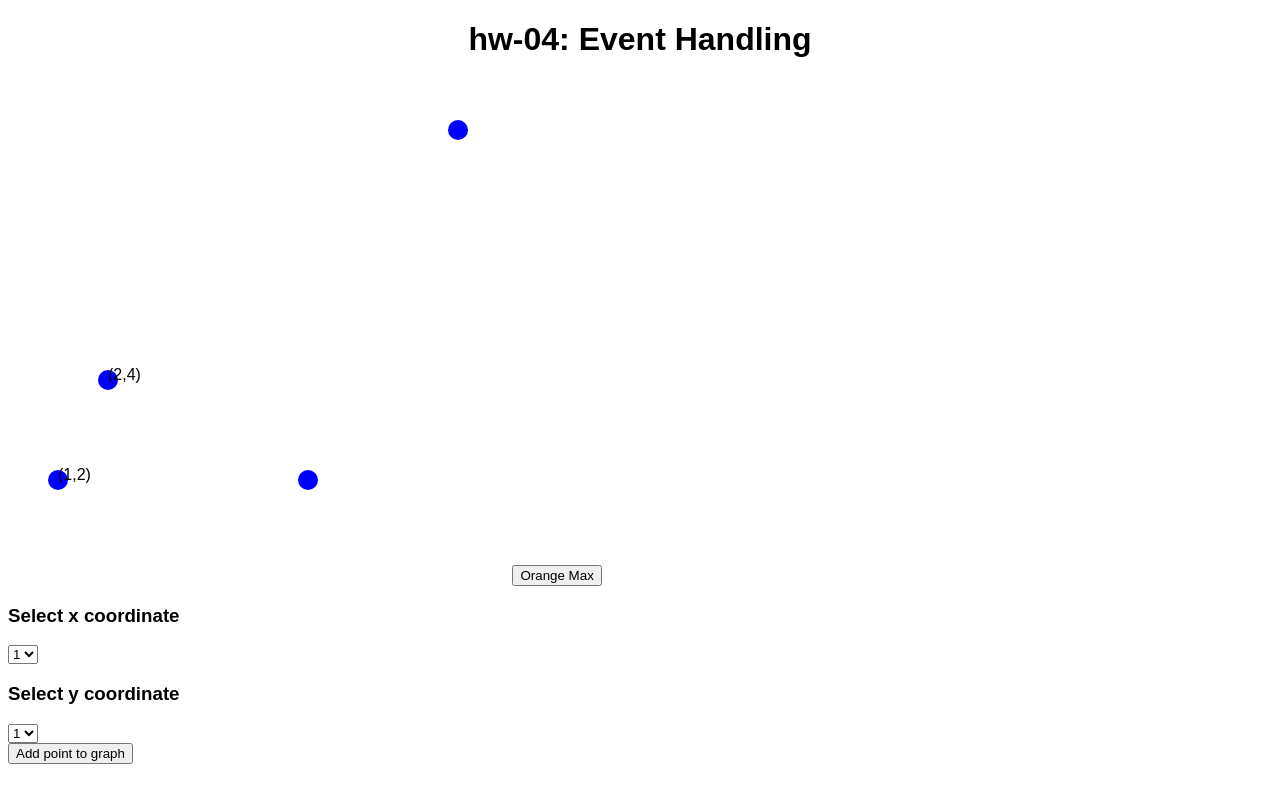
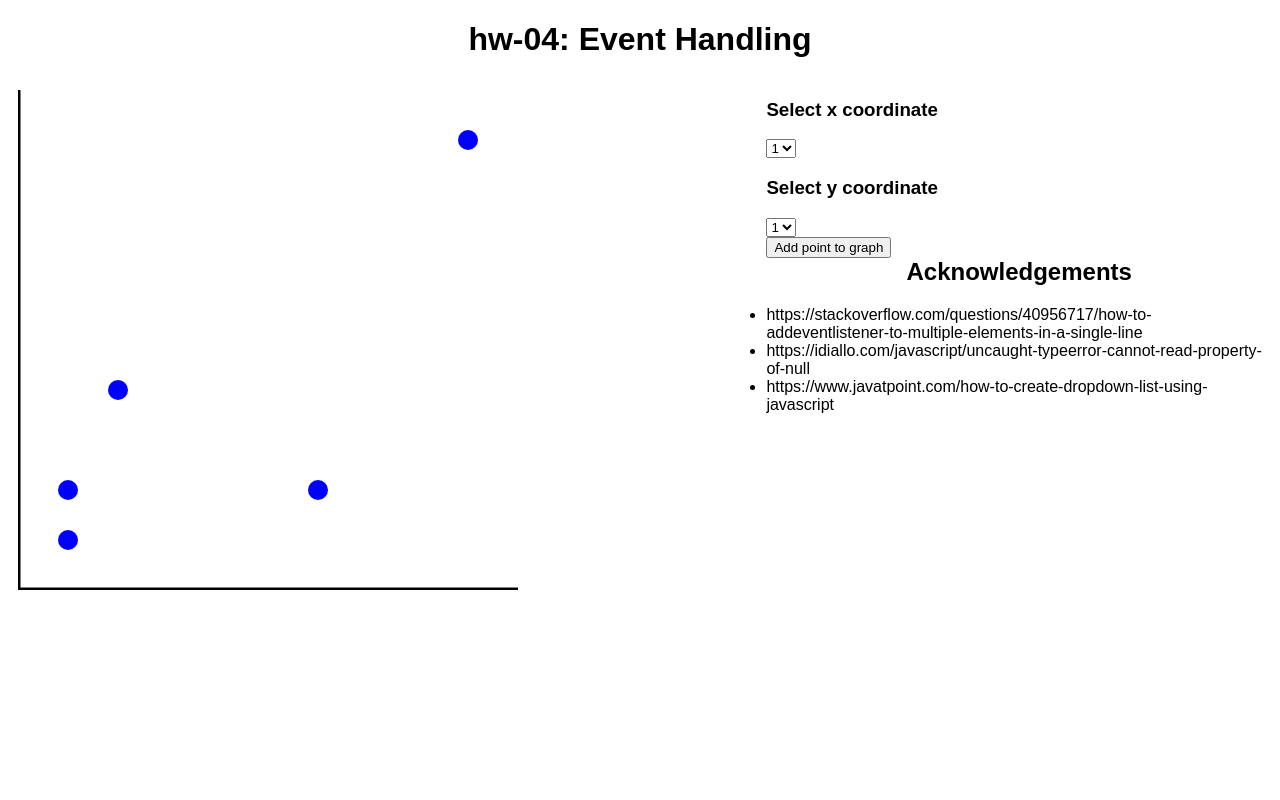
Before and after one commit to DS4200-S23-Class/hw-04-mahek-vedant, a plain HTML site: page index.html in a window 1280 px wide. Both pictures are taken after a click on the button "Add point to graph". Drawn offline with Linux system fonts and the light colour scheme.

Commit message:
fixed axis

```diff
--- a/index.html
+++ b/index.html
@@ -17,45 +17,59 @@
 <h1 class="centered"> hw-04: Event Handling </h1>
 
 
-<div class="left">
-    <div>
+<div class="column left">
+    <div class="gen">
 
         <svg id="frame">
-            <circle cx="50" cy="400" r="10"/>
-            <text x="50" y="400">(1,2)</text>
-            <circle cx="100" cy="300" r="10"/>
-            <text x="100" y="300">(2,4)</text>
-            <circle cx="300" cy="400" r="10"/>
-            <circle cx="450" cy="50" r="10"/>
+            <line x1="0" y1="500" x2="500" y2="500" stroke="black" stroke-width="5px"/>
+            <line x1="0" y1="0" x2="0" y2="500" stroke="black" stroke-width="5px"/>
+            <circle cx="50" cy="400" r="10" class="point"/>
+            <circle cx="100" cy="300" r="10" class="point"/>
+            <circle cx="300" cy="400" r="10" class="point"/>
+            <circle cx="450" cy="50" r="10" class="point"/>
         </svg>
-
-        <button type="button" id="subButton2">Orange Max</button>
 
     </div>
 </div>
 
-  <div class="right">
+  <div class="column right">
     <div class="dropdown">
         <h3> Select x coordinate</h3>
         <select id="x">
-        <option value = "1"> 1 </option>
-        <option value = "2"> 2 </option>
-        <option value = "3"> 3 </option>
+            <script>
+                for (let i = 1; i <= 9; i++) {
+                    document.write("<option value='" + i + "'>" + i + "</option>");
+                }
+            </script>
     </select>
     </div>
 
     <div class="dropdown">
         <h3> Select y coordinate</h3>
         <select id="y">
-        <option value = "1"> 1 </option>
-        <option value = "2"> 2 </option>
-        <option value = "3"> 3 </option>
+            <script>
+                for (let i = 1; i <= 9; i++) {
+                    document.write("<option value='" + i + "'>" + i + "</option>");
+                }
+            </script>
     </select>
     </div>
 
     <button type="button" id="point-button">Add point to graph</button>
 
+    <p id="output" style="display: none;"></p>
 
+
+</div>
+
+<h2 class="centered"> Acknowledgements </h2>
+<div>
+    <ul>
+        <li>https://stackoverflow.com/questions/40956717/how-to-addeventlistener-to-multiple-elements-in-a-single-line</li>
+        <li>https://idiallo.com/javascript/uncaught-typeerror-cannot-read-property-of-null</li>
+        <li>https://www.javatpoint.com/how-to-create-dropdown-list-using-javascript</li>
+
+    </ul>
 </div>
 
 
--- a/main.js
+++ b/main.js
@@ -1,21 +1,42 @@
 
 
-document.getElementById("point-button").button.addEventListener("click", function() {
-    let xval = document.getElementById("x").value;
-    let yval = document.getElementById("y").value;
+window.onload = function() {
+    document.getElementById("point-button").addEventListener("click", function() {
+        let svg = document.getElementById("frame");
+        let xval = document.getElementById("x").value;
+        let yval = document.getElementById("y").value;
+        let point = document.createElementNS("http://www.w3.org/2000/svg", "circle");
 
-    let svg =  document.getElementById("frame")
-    point = document.createElement()
+        point.setAttribute("cx", xval * 50);
+        point.setAttribute("cy", 500 - (yval * 50));
+        point.setAttribute("r", 10);
 
-});
+        // Adding new point to plot
+        svg.appendChild(point);
+
+        // add on click event listener for newly created point
+        point.addEventListener("click", pointClicked(points[i]));
+
+    });
+};
+
+function pointClicked(point) {
+    point.classList.toggle("border");
+    let output = document.getElementById('output');
+    output.style.display = "block";
+    output.innerHTML = "Selected Vis: " + points[i].value;
+
+}
 
 
 
+// looping through all points and adding event listeners on click
+let points = document.getElementsByClassName("point");
+for (let i = 0; i < points.length; i++) {
+    console.log(points[i]);
+    points[i].addEventListener("click", () => pointClicked(points[i]));
+}
 
-function clickPoint() {
-
-    let maxPt = document.getElementById("max");
-
-    maxPt.classList.toggle("border");
-
-}
+// points.forEach((point) => {
+//     point.addEventListener("click", () => pointClicked(point));
+// });
--- a/style.css
+++ b/style.css
@@ -41,3 +41,7 @@ circle:hover {
 .border {
     border-style: solid;
 }
+
+.normal {
+    float: none
+}
```
Also changed, not shown: 1 other file.
